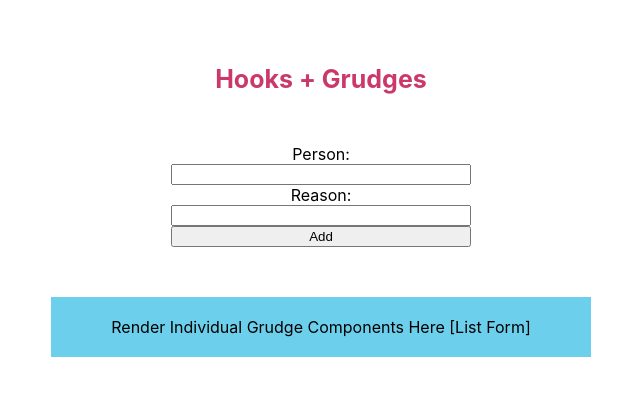
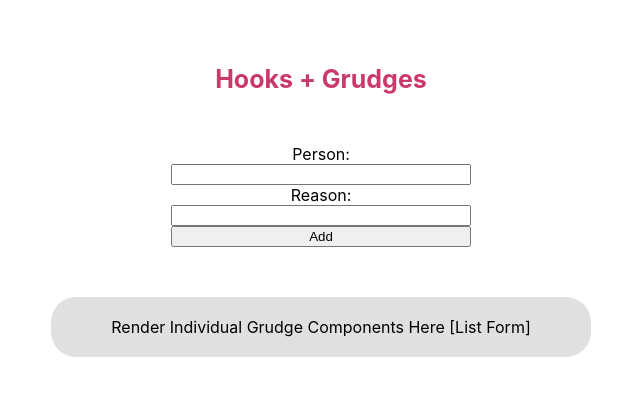
Before and after one commit to glindelien/hooks-grudges, a React (Create React App) app: page / in a window 1280 px wide. Shown: the top 396 px of the page, without its empty margins (319-959 px from the left). Built offline with nearby package versions, Linux system fonts and the light colour scheme.

Commit message:
Improve BG-color and border-radius

```diff
--- a/src/components/Grudges.css
+++ b/src/components/Grudges.css
@@ -2,5 +2,6 @@
   margin: 50px auto auto auto;
   padding: 20px;
   width: 500px;
-  background-color: #6cd0ec;
+  background-color: #e0e0e0;
+  border-radius: 25px;
 }
```
